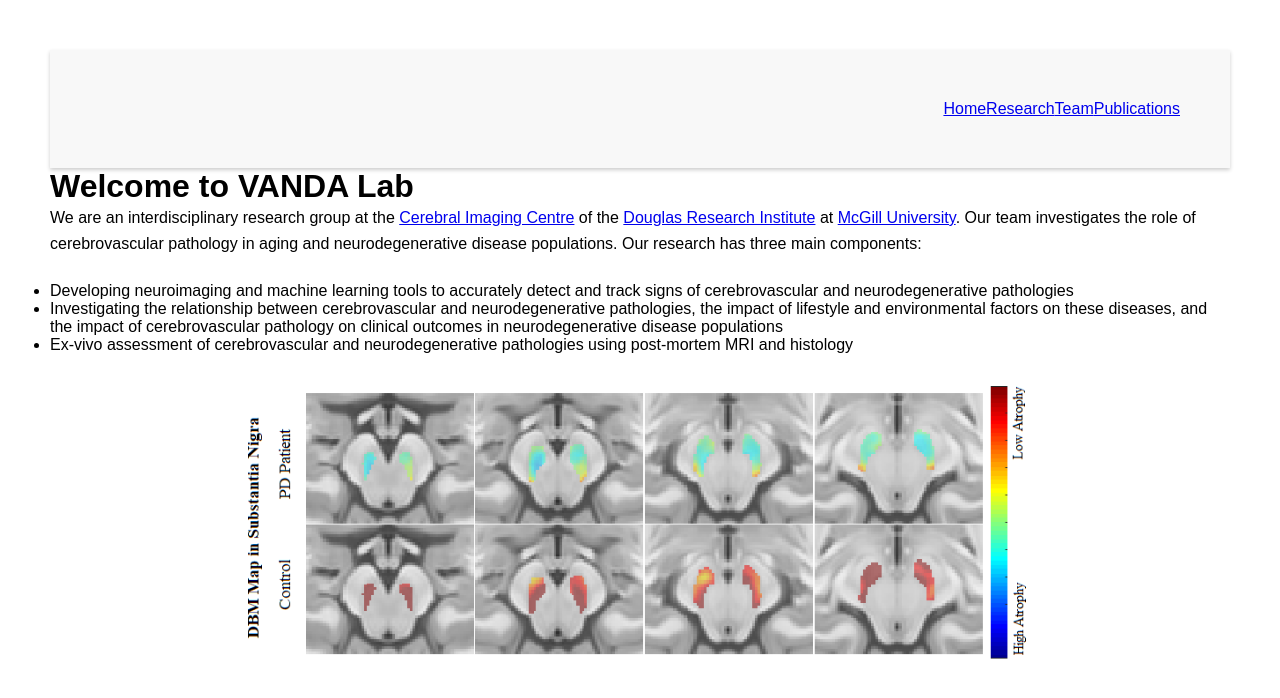
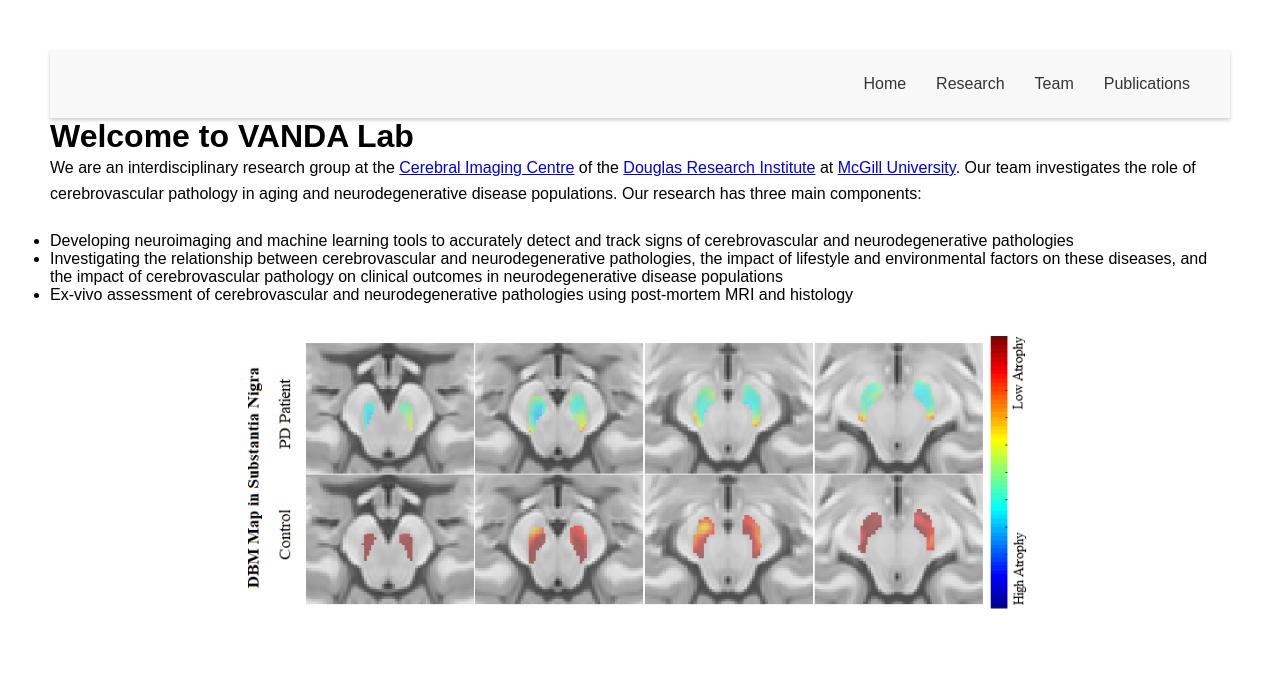
Before and after one commit to VANDAlab/VANDAlab.github.io, a Jekyll site: the page index.html, which Jekyll copies as it is, in a window 1280 px wide. Shown: the top 698 px of the page. Built offline with Jekyll 4.4.1, drawn with Linux system fonts in a browser that asks for light colours.

Commit message:
Update style.css

```diff
--- a/assets/css/style.css
+++ b/assets/css/style.css
@@ -87,7 +87,7 @@ img {
 /* Navbar styles */
 .navbar {
   background-color: #f8f8f8; /* Adjust the color as desired */
-  padding: 50px; /* Adjust the padding as desired */
+  padding: 20px; /* Adjust the padding as desired */
   box-shadow: 0 2px 4px rgba(0, 0, 0, 0.2); /* Optional: add a subtle shadow */
 }
 
@@ -95,3 +95,15 @@ img {
   display: flex;
   justify-content: right; /* Optional: center the tabs */
 }
+
+.tabs a {
+  margin-right: 10px; /* Adjust this value to increase or decrease the space between tabs */
+  padding: 5px 10px; /* Adjust the padding for a more comfortable tab size */
+  text-decoration: none; /* Remove the underline */
+  color: #333; /* Adjust the link color as desired */
+}
+
+.tabs a:hover {
+  background-color: #eee; /* Adjust the background color for the hover effect */
+  border-radius: 3px; /* Optional: add some border-radius for a rounded appearance */
+}
```
